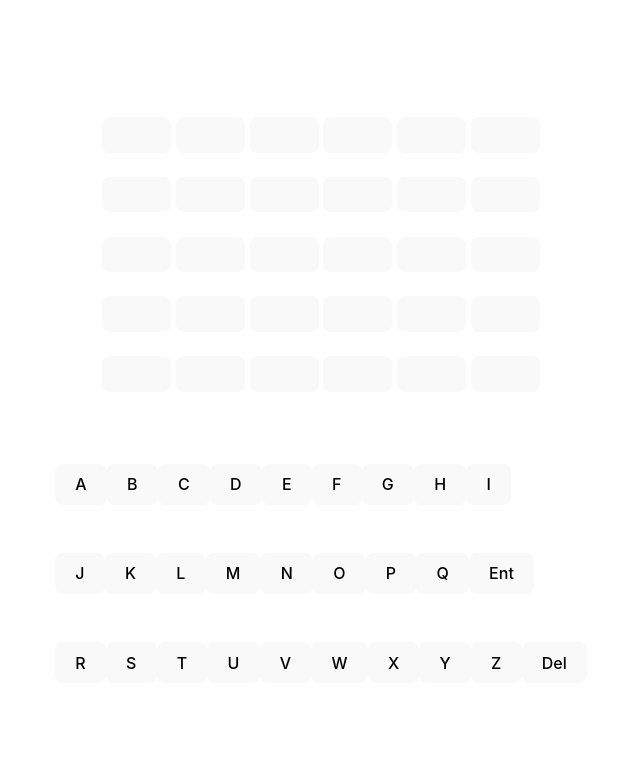
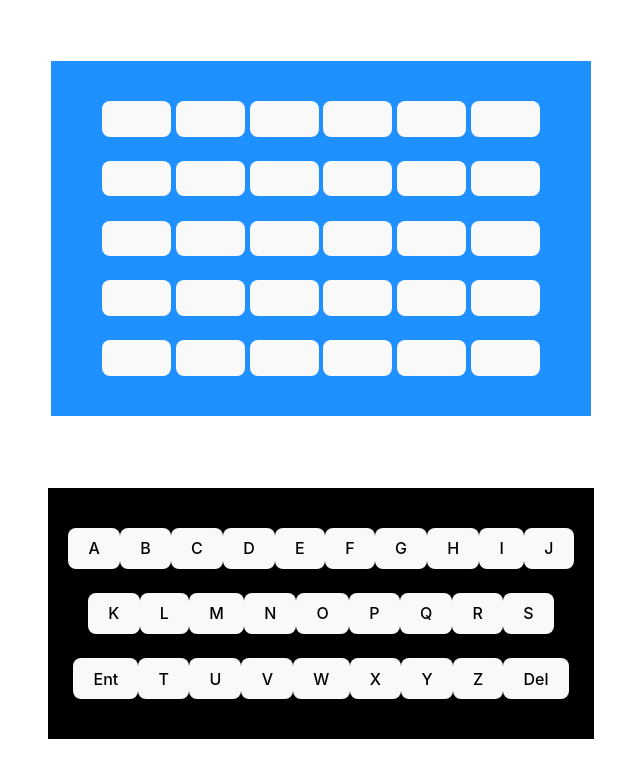
Before and after one commit to Haider-Al-Hajjar/Wordle-Project, a React (Vite) app: page /Game in a window 1280 px wide. Shown: the top 778 px of the page, without its empty margins (319-959 px from the left). Built offline with nearby package versions, Linux system fonts and the light colour scheme.

Commit message:
Getting the basic layout all done, and then after that I'll figure out how to get the buttons working. Current objective is to get the base game working, and then the hint system, and then the hard words system, and then the score tracking.

```diff
--- a/pages/Game.jsx
+++ b/pages/Game.jsx
@@ -22,7 +22,7 @@ function Game() {
                 setDef(newWord[1])
             }}>Get new word</button>
             {word}, {def} */}
-            <div className="wordleTable">
+            <div className="wordleTable padding-big">
                 <button className="b2"></button> <button className="b2"></button> <button className="b2"></button> <button className="b2"></button> <button className="b2"></button> <button className="b2"></button>
                 <br></br>
                 <br></br>
@@ -40,7 +40,7 @@ function Game() {
             <br></br>
             <br></br>
             <br></br>
-            <div className="keyboard">
+            <div className="keyboard padding-big">
                 <div className="key-row">
                     <button onClick={() => type("A")}>A</button>
                     <button onClick={() => type("B")}>B</button>
@@ -51,11 +51,10 @@ function Game() {
                     <button onClick={() => type("G")}>G</button>
                     <button onClick={() => type("H")}>H</button>
                     <button onClick={() => type("I")}>I</button>
+                    <button onClick={() => type("J")}>J</button>
                 </div>
                 <br></br>
-                <br></br>
                 <div className="key-row">
-                    <button onClick={() => type("J")}>J</button>
                     <button onClick={() => type("K")}>K</button>
                     <button onClick={() => type("L")}>L</button>
                     <button onClick={() => type("M")}>M</button>
@@ -63,13 +62,12 @@ function Game() {
                     <button onClick={() => type("O")}>O</button>
                     <button onClick={() => type("P")}>P</button>
                     <button onClick={() => type("Q")}>Q</button>
-                    <button onClick={() => type("Enter")}>Ent</button>
+                    <button onClick={() => type("R")}>R</button>
+                    <button onClick={() => type("S")}>S</button>
                 </div>
                 <br></br>
-                <br></br>
                 <div className="key-row">
-                    <button onClick={() => type("R")}>R</button>
-                    <button onClick={() => type("S")}>S</button>
+                    <button onClick={() => type("Enter")}>Ent</button>
                     <button onClick={() => type("T")}>T</button>
                     <button onClick={() => type("U")}>U</button>
                     <button onClick={() => type("V")}>V</button>
--- a/src/Game.css
+++ b/src/Game.css
@@ -1,12 +1,14 @@
 .wordleTable {
     width: 500px;
     margin: auto;
+    background-color: dodgerblue;
 }
 
 .keyboard {
     align-items: center;
+    background-color: rgb(0, 0, 0);
 }
 
-.key-row {
-    display: flex;
+.padding-big {
+    padding: 40px 20px;
 }
```
